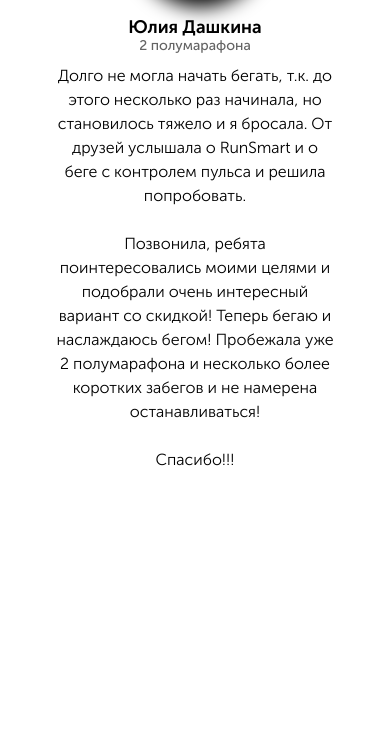
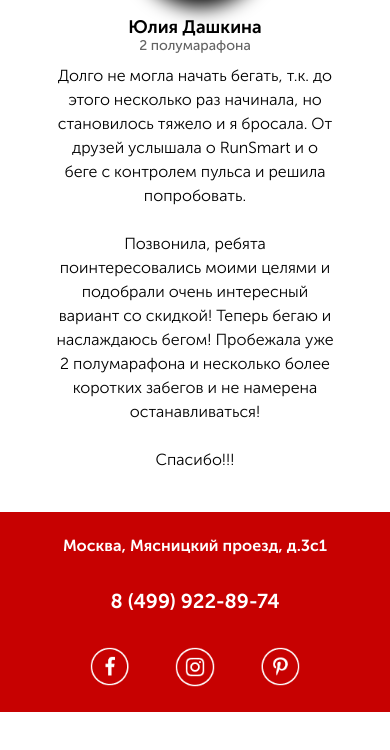
Before and after one commit to L43KN/Run, a website: page src/index.html in a window 390 px wide. Shown: the part 6349-7099 px from the top of the page. Before the commit the page ends 6861 px from the top, so only its background shows below. Drawn offline with nearby package versions, Linux system fonts and the light colour scheme.

Commit message:
Creating section contacts using Yandex Map Constructor and making it responsive

```diff
--- a/src/index.html
+++ b/src/index.html
@@ -598,9 +598,24 @@
             </div>
         </div>
     </section>
-
-    <section class="contacts"></section>
-
+    <section class="contacts">
+        <script class="contacts__map" type="text/javascript" charset="utf-8" async src="https://api-maps.yandex.ru/services/constructor/1.0/js/?um=constructor%3A7ef3534e4aacdb3cc88aeaa40868a943b513b2e329209e965e0902ca0d0f2ccb&amp;width=100%25&amp;height=630&amp;lang=ru_RU&amp;scroll=false"></script>
+        <div class="contacts__footer">
+            <div class="contacts__footer-address">Москва, Мясницкий проезд, д.3с1</div>
+            <a class="phone-number phone-number--bigger" href="tel:+74999228974">8 (499) 922-89-74</a>
+            <div class="contacts__footer-links">
+                <a href="#" class="contacts__footer-links-item">
+                    <img class="contacts__footer-links-item-img" src="images/contacts_footer-icon-1.png" alt="icon1">
+                </a>
+                <a href="#" class="contacts__footer-links-item">
+                    <img class="contacts__footer-links-item-img" src="images/contacts_footer-icon-2.png" alt="icon2">
+                </a>
+                <a href="#" class="contacts__footer-links-item">
+                    <img class="contacts__footer-links-item-img" src="images/contacts_footer-icon-3.png" alt="icon3">
+                </a>
+            </div>
+        </div>
+    </section>
     <script type="text/javascript" src="https://code.jquery.com/jquery-1.11.0.min.js"></script>
     <script type="text/javascript" src="https://code.jquery.com/jquery-migrate-1.2.1.min.js"></script>
     <script type="text/javascript" src="slick/slick.min.js"></script>
--- a/src/scss/_media.scss
+++ b/src/scss/_media.scss
@@ -215,6 +215,28 @@
         }
     }
 
+    .contacts {
+        height: 550px;
+        iframe {
+            height: 550px;
+        }
+        &__footer {
+            padding: 25px;
+            width: 100%;
+            height: 200px;
+            &-address {
+                font-size: 16px;
+                font-weight: 700;
+            }
+            &-links {
+                &-item {
+                    width: 40px;
+                    height: 40px;
+                }
+            }
+        }
+    }
+
 
 
     .title {
--- a/src/scss/style.scss
+++ b/src/scss/style.scss
@@ -355,6 +355,42 @@
     }
 }
 
+.contacts {
+    height: 630px;
+    position: relative;
+    &__footer {
+        padding: 50px;
+        width: 460px;
+        height: 270px;
+        background-color: #C70101;
+        position: absolute;
+        top: 0;
+        left: 50%;
+        transform: translateX(-50%);
+        display: flex;
+        flex-direction: column;
+        justify-content: space-between;
+        align-items:center;
+        &-address {
+            font-size: 20px;
+            font-weight: 500;
+            color: #fff;
+        }
+        &-links {
+            width: 210px;
+            display: flex;
+            justify-content: space-between;
+            &-item {
+                width: 50px;
+                height: 50px;
+                &-img {
+                    max-width: 100%;
+                }
+            }
+        }
+    }
+}
+
 
 
 .phone-number {
@@ -364,6 +400,9 @@
     text-decoration: none;
     display: block;
     line-height: 24px;
+    &--bigger {
+        font-size: 20px;
+    }
 }
 
 .button {
```
Also changed, not shown: src/css/style.min.css.
